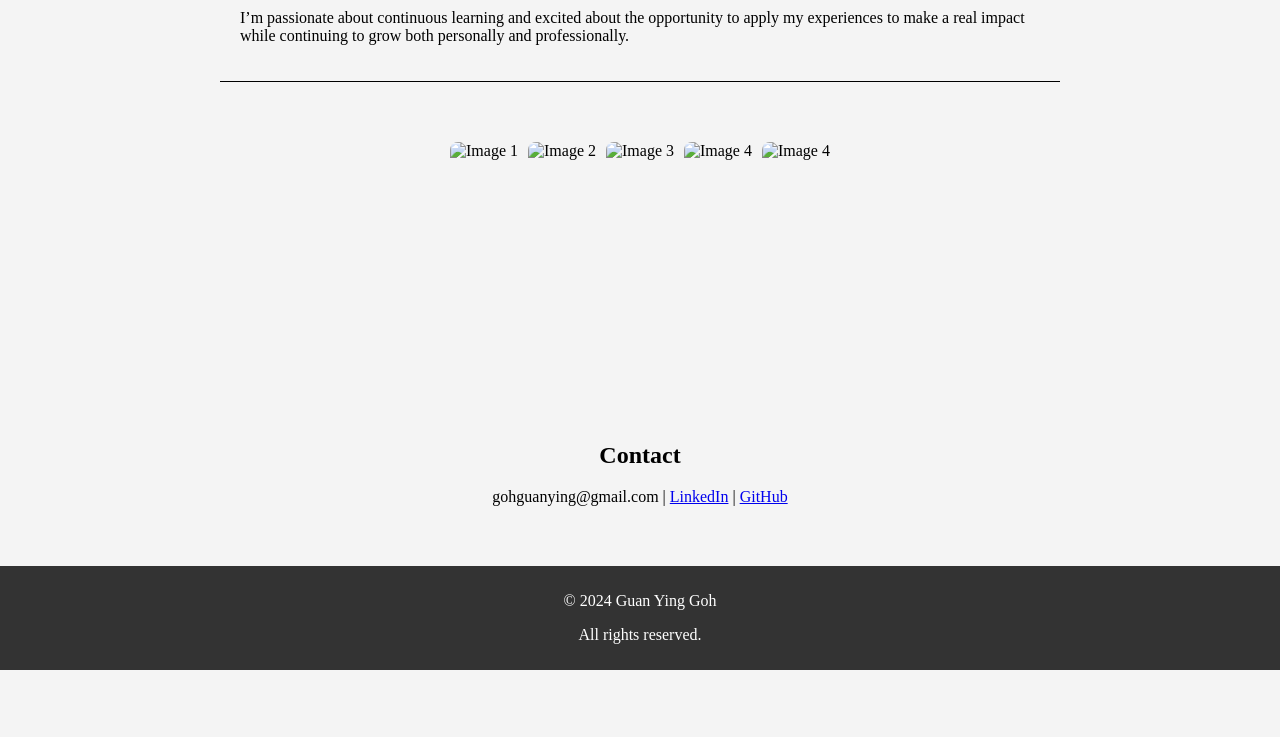
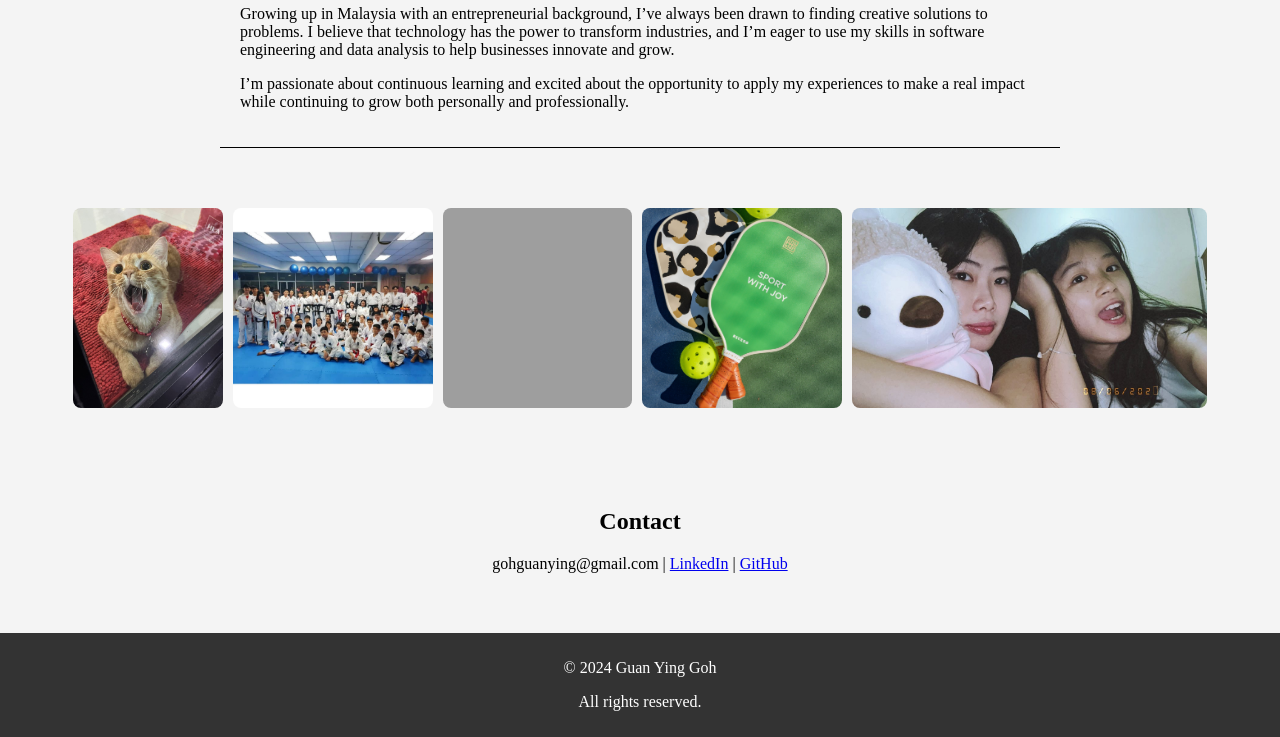
Before and after one commit to ying2212/Ying-Portfolio, a plain HTML site: page index.html in a window 1280 px wide. Shown: the part 1431-2168 px from the top of the page. Before the commit the page ends 2101 px from the top, so only its background shows below. Drawn offline with Linux system fonts and the light colour scheme; the site is published under a folder, as on GitHub Pages, so addresses that start at the root find nothing.

Commit message:
Update index.html

```diff
--- a/index.html
+++ b/index.html
@@ -23,12 +23,12 @@
                 <h2>Hey, I'm Guan!</h2>
                 <p style="font-weight: bold;">Aspiring Data Analyst | Software Engineer</p>
                 <p>Self-driven · Passionate · Dedication</p>
-                <a href="/RESUME - Guan Ying Goh.pdf" class="resume-btn" target="_blank">
+                <a href="RESUME - Guan Ying Goh.pdf" class="resume-btn" target="_blank">
                     <button class="button">RESUME</button>
                 </a>
             </div>
             <div class="image">
-                <img src="/profile.jpeg" alt="Guan's picture">
+                <img src="profile.jpeg" alt="Guan's picture">
             </div>
         </div>
     </section>
@@ -91,11 +91,11 @@
     <section id="image-gallery"  style="border-bottom: none;">
 
         <div class="image-container" >
-            <img src="/mimi.JPG" alt="Image 1">
-            <img src="/IMG_8362.JPG" alt="Image 2">
-            <img src="/IMG_9347.jpg" alt="Image 3" style=" max-width: 20%;">
-            <img src="/pickleball.jpg" alt="Image 4" >
-            <img src="/friend.JPG" alt="Image 4" >
+            <img src="mimi.JPG" alt="Image 1">
+            <img src="IMG_8362.JPG" alt="Image 2">
+            <img src="IMG_9347.jpg" alt="Image 3" style=" max-width: 20%;">
+            <img src="pickleball.jpg" alt="Image 4" >
+            <img src="friend.JPG" alt="Image 4" >
         </div>
 
     </section>
```
